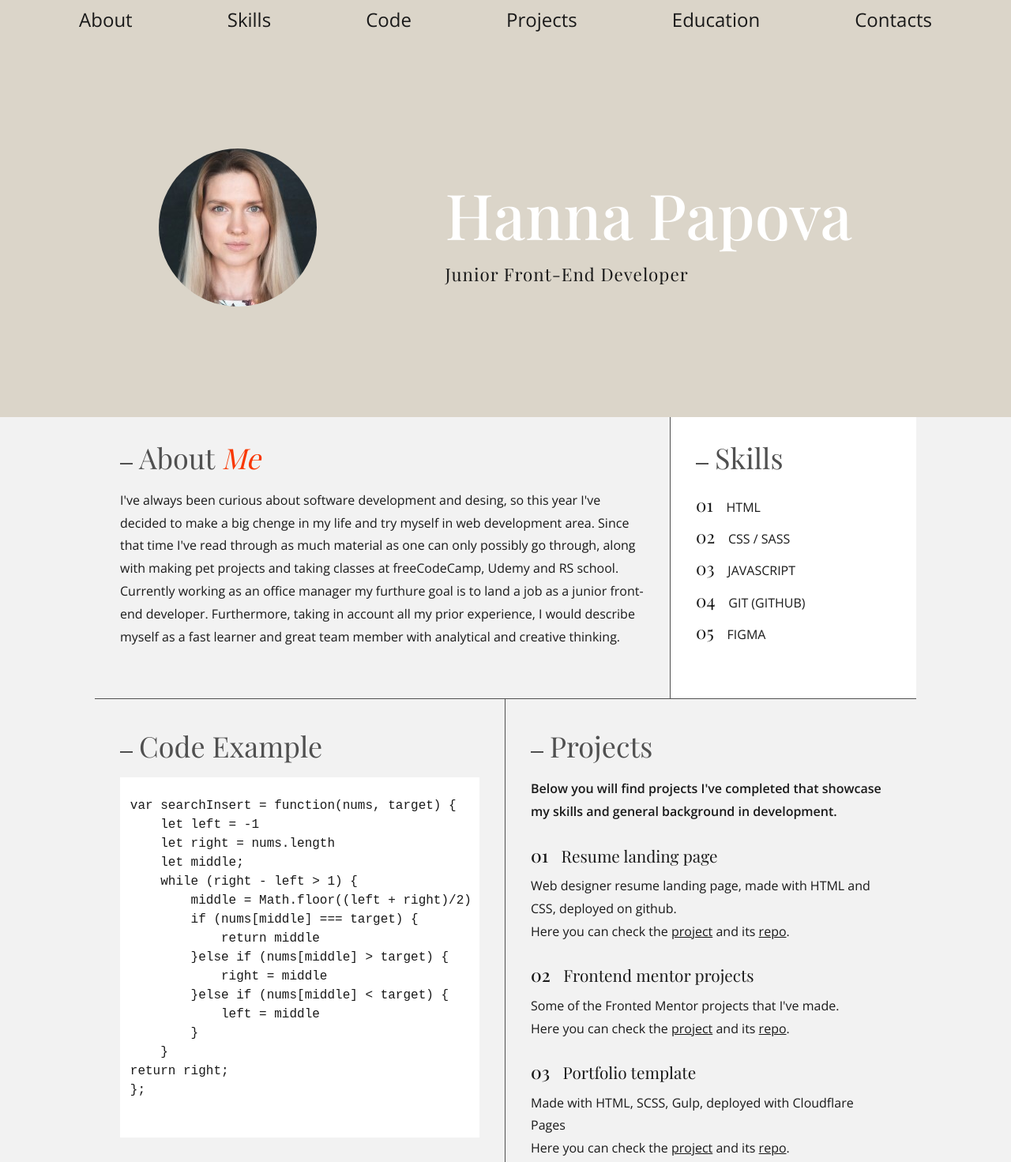
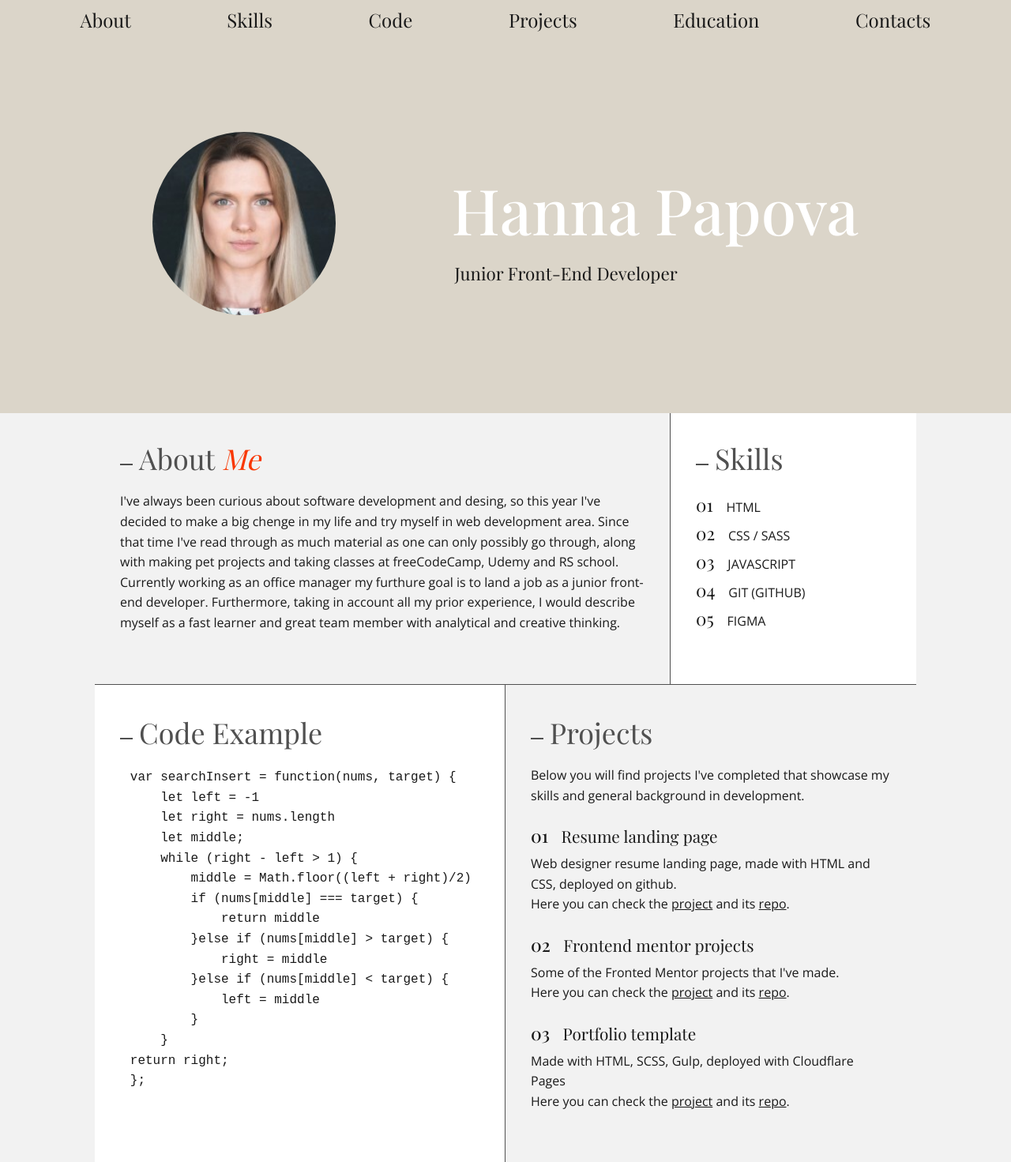
Before and after one commit to Seala11/rsschool-cv, a plain HTML site: page index.html in a window 1280 px wide. Shown: the top 1471 px of the page at 79% size. Drawn offline with Linux system fonts and the light colour scheme.

Commit message:
feat: style upgrade

```diff
--- a/index.html
+++ b/index.html
@@ -54,7 +54,7 @@
             />
           <div class="hero__title">
             <h1>Hanna Papova</h1>
-            <h1 class="text--title">Junior Front-End Developer</h1>
+            <h1 class="text--title text--hero">Junior Front-End Developer</h1>
           </div>
         </div>
       </section>
@@ -98,9 +98,7 @@
 
         <section class="section section__code" id="code">
           <h2><span class="section__line"></span>Code Example</h2>
-          <pre class="code__element">
-            <code>
-var searchInsert = function(nums, target) {
+          <pre class="code__element"><code>var searchInsert = function(nums, target) {
     let left = -1
     let right = nums.length
     let middle;
@@ -116,8 +114,7 @@ var searchInsert = function(nums, target) {
     }
 return right;
 };
-            </code>
-            </pre>
+</code></pre>
         </section>
 
         <section class="section section__projects" id="projects">
--- a/style.css
+++ b/style.css
@@ -49,7 +49,7 @@ body {
   font-family: 'Open Sans', sans-serif;
   font-size: 1rem;
   font-weight: 400;
-  line-height: 1.5;
+  line-height: 1.6;
   background-color: var(--bg-light);
   color: var(--black-primary);
   overflow-x: hidden;
@@ -102,12 +102,12 @@ p {
   font-family: 'Open Sans', sans-serif;
   font-weight: 400;
   font-size: 1rem;
-  line-height: 1.8;
+  line-height: 1.6;
 }
 
 ul {
   list-style: none;
-  line-height: 1.8;
+  line-height: 1.6;
 }
 
 .text--title {
@@ -115,7 +115,6 @@ ul {
   margin-inline-end: 0.5em;
   font-size: 1.4rem;
   font-weight: 400;
-  letter-spacing: 1px;
   color: var(--black-primary);
 }
 
@@ -129,9 +128,9 @@ ul {
 }
 
 .text--italic {
-    font-family: 'Open Sans', sans-serif;
-    font-size: 1rem;
-    font-weight: 600;
+  font-family: 'Open Sans', sans-serif;
+  font-size: 1rem;
+  font-weight: 400;
 }
 
 /* navigation */
@@ -149,10 +148,11 @@ ul {
 
 .nav__link {
   padding: 0 1.25rem;
-  font-family: 'Open Sans', sans-serif;
+  font-family: 'Playfair', serif;
   font-weight: 400;
   font-size: 1.5rem;
   line-height: 3.125rem;
+  /* text-transform: uppercase; */
   text-decoration: none;
   color: var(--black-primary);
 }
@@ -184,8 +184,8 @@ ul {
 }
 
 .hero__img {
-  width: 12.5rem;
-  height: 12.5rem;
+  width: 14.5rem;
+  height: 14.5rem;
   border-radius: 50%;
 }
 
@@ -248,11 +248,16 @@ ul {
 
 /* code */
 
+.section__code {
+    background-color: var(--white);
+    padding-bottom: 0;
+}
+
 .code__element {
   max-width: 85vw;
   padding: 0 0.8rem 0;
   margin: 0;
-  background-color: var(--white);
+  margin-top: 1rem;
 }
 
 /* contacts */
@@ -273,7 +278,7 @@ ul {
   position: absolute;
   width: 8rem;
   height: 8rem;
-  top: 14rem;
+  top: 15.5em;
   bottom: 0;
   right: 0;
   left: 75%;
@@ -363,6 +368,14 @@ ul {
   h1 {
     font-size: 5rem;
   }
+  .hero {
+    top: -5px;
+  }
+
+  .text--hero {
+    margin-left: 4px;
+  }
+
   .section__about,
   .section__skills {
     margin-top: -2rem;
@@ -406,9 +419,15 @@ ul {
 
   .hero__title {
     align-items: center;
-}
+  }
+
+  .text--hero {
+    margin-inline-end: 0;
+  }
 
   .hero__img {
+    width: 13.5rem;
+    height: 13.5rem;
     margin: 2rem 0;
   }
 
@@ -416,7 +435,7 @@ ul {
     display: block;
     position: fixed;
     font-size: 1.2rem;
-    font-weight: 600;
+    font-weight: 400;
     font-family: 'Open Sans', sans-serif;
     background-color: transparent;
     border: 0;
@@ -435,6 +454,10 @@ ul {
 
   .footer__container {
     justify-content: space-around;
+  }
+
+  .footer__rss {
+    margin-left: 0;
   }
 }
 
@@ -476,11 +499,12 @@ ul {
 
   .code__element {
     margin: auto;
+    margin-top: 1rem;
   }
 
   .footer__container {
     flex-direction: column;
-    height: 20rem;
+    height: 12rem;
     padding: 2.5rem 0;
   }
 }
```
